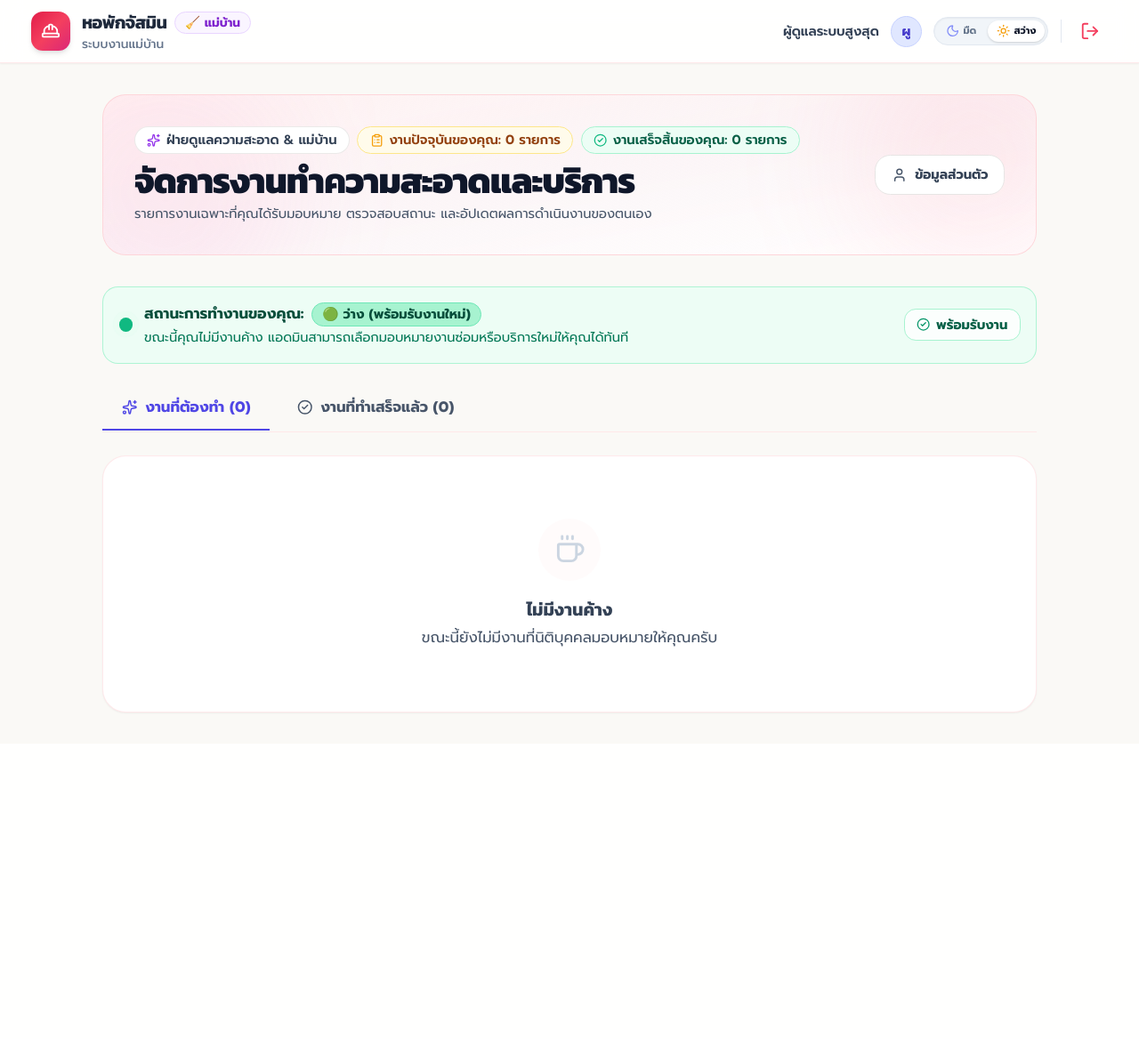
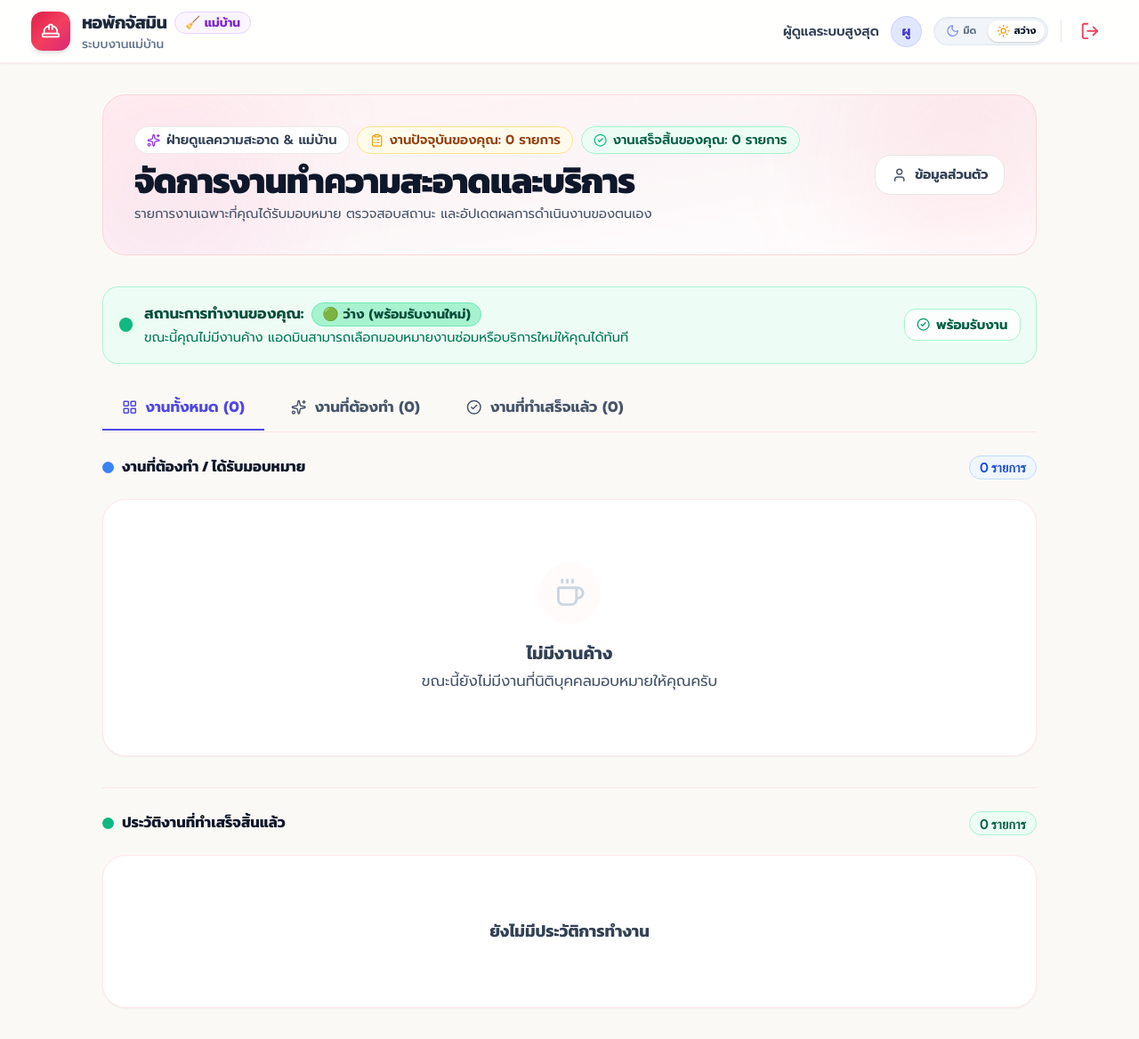
Before and after one commit to Aompat28/jasmin, a PHP site: page /staff_dashboard.php in a window 1280 px wide. Shown: the whole page at 89% size. Before the commit the page ends 802 px from the top, so only its background shows below. Run offline with PHP 8.4, Linux system fonts and the light colour scheme; a user stored in the database is signed in; data comes from the database, SQL or seed files in the repository; some libraries are stand-ins or nearby versions.

Commit message:
Display completed jobs alongside active jobs on staff dashboard for technician and maid

```diff
--- a/staff_dashboard.php
+++ b/staff_dashboard.php
@@ -54,7 +54,10 @@ $initials = strtoupper(mb_substr($staffName, 0, 2, 'UTF-8'));
 
 
 $message = "";
-$activeTab = isset($_GET['tab']) && $_GET['tab'] === 'completed' ? 'completed' : 'active';
+$activeTab = isset($_GET['tab']) ? $_GET['tab'] : 'all';
+if (!in_array($activeTab, ['all', 'active', 'completed'])) {
+    $activeTab = 'all';
+}
 
 
 
@@ -131,7 +134,7 @@ if (isset($_POST['complete_job'])) {
 
             if ($execRes) {
                 $doneTime = date("d/m/Y H:i:s");
-                $activeTab = 'completed';
+                $activeTab = 'all';
 
                 $message = "<div class='alert-box p-4 mb-6 bg-emerald-50 border-l-4 border-emerald-500 text-emerald-800 rounded-r-xl shadow-sm text-sm font-medium flex items-center justify-between gap-3'>
                     <div class='flex items-center gap-2.5'>
@@ -1455,14 +1458,14 @@ function previewCompletionImage(event) {
               <i data-lucide="<?php echo $isMaid ? 'sparkles' : 'wrench'; ?>" class="w-3.5 h-3.5 <?php echo $isMaid ? 'text-purple-600' : 'text-blue-600'; ?>"></i>
               <span><?php echo $deptTitle; ?></span>
             </span>
-            <span class="inline-flex items-center gap-1.5 text-xs font-semibold text-amber-800 bg-amber-50 border border-amber-200 px-3 py-1 rounded-full">
+            <button type="button" onclick="switchTab('active')" class="inline-flex items-center gap-1.5 text-xs font-semibold text-amber-800 bg-amber-50 hover:bg-amber-100 border border-amber-200 px-3 py-1 rounded-full cursor-pointer transition">
               <i data-lucide="clipboard-list" class="w-3.5 h-3.5 text-amber-500"></i>
               <span>งานปัจจุบันของคุณ: <?php echo count($activeJobs); ?> รายการ</span>
-            </span>
-            <span class="inline-flex items-center gap-1.5 text-xs font-semibold text-emerald-800 bg-emerald-50 border border-emerald-200 px-3 py-1 rounded-full">
+            </button>
+            <button type="button" onclick="switchTab('completed')" class="inline-flex items-center gap-1.5 text-xs font-semibold text-emerald-800 bg-emerald-50 hover:bg-emerald-100 border border-emerald-200 px-3 py-1 rounded-full cursor-pointer transition">
               <i data-lucide="check-circle-2" class="w-3.5 h-3.5 text-emerald-500"></i>
               <span>งานเสร็จสิ้นของคุณ: <?php echo count($completedJobs); ?> รายการ</span>
-            </span>
+            </button>
           </div>
           <h1 class="text-2xl sm:text-3xl lg:text-4xl font-display font-extrabold text-slate-900 tracking-tight">
             <?php echo $pageHeading; ?>
@@ -1667,18 +1670,28 @@ function previewCompletionImage(event) {
 
 
 
-    <!-- 🌟 แท็บสลับหน้า (งานปัจจุบัน / ประวัติงานเสร็จ) 🌟 -->
+    <!-- 🌟 แท็บสลับหน้า (งานทั้งหมด / งานปัจจุบัน / ประวัติงานเสร็จ) 🌟 -->
     <div class="mb-6 flex gap-2 border-b border-rose-100/80 pb-px overflow-x-auto hide-scrollbar">
-        <button onclick="switchTab('active')" id="tab-active" class="<?php echo ($activeTab === 'completed' ? 'px-5 py-2.5 text-sm font-bold border-b-2 border-transparent text-slate-500 hover:text-slate-700 flex items-center gap-2 whitespace-nowrap transition' : 'px-5 py-2.5 text-sm font-bold border-b-2 border-indigo-600 text-indigo-600 flex items-center gap-2 whitespace-nowrap transition'); ?>">
+        <button type="button" onclick="switchTab('all')" id="tab-all" class="<?php echo ($activeTab === 'all' ? 'px-5 py-2.5 text-sm font-bold border-b-2 border-indigo-600 text-indigo-600 flex items-center gap-2 whitespace-nowrap transition cursor-pointer' : 'px-5 py-2.5 text-sm font-bold border-b-2 border-transparent text-slate-500 hover:text-slate-700 flex items-center gap-2 whitespace-nowrap transition cursor-pointer'); ?>">
+            <i data-lucide="layout-grid" class="w-4 h-4"></i> งานทั้งหมด (<?php echo count($activeJobs) + count($completedJobs); ?>)
+        </button>
+        <button type="button" onclick="switchTab('active')" id="tab-active" class="<?php echo ($activeTab === 'active' ? 'px-5 py-2.5 text-sm font-bold border-b-2 border-indigo-600 text-indigo-600 flex items-center gap-2 whitespace-nowrap transition cursor-pointer' : 'px-5 py-2.5 text-sm font-bold border-b-2 border-transparent text-slate-500 hover:text-slate-700 flex items-center gap-2 whitespace-nowrap transition cursor-pointer'); ?>">
             <i data-lucide="<?php echo $isMaid ? 'sparkles' : 'hammer'; ?>" class="w-4 h-4"></i> งานที่ต้องทำ (<?php echo count($activeJobs); ?>)
         </button>
-        <button onclick="switchTab('completed')" id="tab-completed" class="<?php echo ($activeTab === 'completed' ? 'px-5 py-2.5 text-sm font-bold border-b-2 border-indigo-600 text-indigo-600 flex items-center gap-2 whitespace-nowrap transition' : 'px-5 py-2.5 text-sm font-bold border-b-2 border-transparent text-slate-500 hover:text-slate-700 flex items-center gap-2 whitespace-nowrap transition'); ?>">
+        <button type="button" onclick="switchTab('completed')" id="tab-completed" class="<?php echo ($activeTab === 'completed' ? 'px-5 py-2.5 text-sm font-bold border-b-2 border-indigo-600 text-indigo-600 flex items-center gap-2 whitespace-nowrap transition cursor-pointer' : 'px-5 py-2.5 text-sm font-bold border-b-2 border-transparent text-slate-500 hover:text-slate-700 flex items-center gap-2 whitespace-nowrap transition cursor-pointer'); ?>">
             <i data-lucide="check-circle-2" class="w-4 h-4"></i> งานที่ทำเสร็จแล้ว (<?php echo count($completedJobs); ?>)
         </button>
     </div>
 
     <!-- ================= แท็บ 1: งานที่ได้รับมอบหมาย ================= -->
     <div id="content-active" class="space-y-4 <?php echo ($activeTab === 'completed' ? 'hidden' : ''); ?>">
+        <div class="flex items-center justify-between gap-2 pb-1">
+            <div class="flex items-center gap-2">
+                <span class="w-3 h-3 rounded-full bg-blue-500 shadow-2xs"></span>
+                <h2 class="text-sm sm:text-base font-bold text-slate-900 font-display">งานที่ต้องทำ / ได้รับมอบหมาย</h2>
+            </div>
+            <span class="text-xs font-bold text-blue-700 bg-blue-50 border border-blue-200 px-2.5 py-0.5 rounded-full font-mono"><?php echo count($activeJobs); ?> รายการ</span>
+        </div>
 
 
 
@@ -2225,7 +2238,14 @@ function previewCompletionImage(event) {
 
 
 
-    <div id="content-completed" class="space-y-4 <?php echo ($activeTab === "completed" ? "" : "hidden"); ?>">
+    <div id="content-completed" class="space-y-4 mt-8 pt-6 border-t border-rose-100/90 <?php echo ($activeTab === 'active' ? 'hidden' : ''); ?>">
+        <div class="flex items-center justify-between gap-2 pb-1">
+            <div class="flex items-center gap-2">
+                <span class="w-3 h-3 rounded-full bg-emerald-500 shadow-2xs"></span>
+                <h2 class="text-sm sm:text-base font-bold text-slate-900 font-display">ประวัติงานที่ทำเสร็จสิ้นแล้ว</h2>
+            </div>
+            <span class="text-xs font-bold text-emerald-800 bg-emerald-50 border border-emerald-200 px-2.5 py-0.5 rounded-full font-mono"><?php echo count($completedJobs); ?> รายการ</span>
+        </div>
 
 
 
@@ -3765,52 +3785,43 @@ function previewCompletionImage(event) {
 
 
     function switchTab(tabId) {
-
-
-
-        document.getElementById('content-active').classList.add('hidden');
-
-
-
-        document.getElementById('content-completed').classList.add('hidden');
-
-
-
-        document.getElementById('content-' + tabId).classList.remove('hidden');
-
-
-
-
-
-
-
-        // Reset styling
-
-
-
-        document.getElementById('tab-active').className = "px-5 py-2.5 text-sm font-bold border-b-2 border-transparent text-slate-500 hover:text-slate-700 flex items-center gap-2 whitespace-nowrap transition";
-
-
-
-        document.getElementById('tab-completed').className = "px-5 py-2.5 text-sm font-bold border-b-2 border-transparent text-slate-500 hover:text-slate-700 flex items-center gap-2 whitespace-nowrap transition";
-
-
-
-
-
-
-
-        // Active styling
-
-
-
-        const activeClass = "px-5 py-2.5 text-sm font-bold border-b-2 border-indigo-600 text-indigo-600 flex items-center gap-2 whitespace-nowrap transition";
-        document.getElementById('tab-' + tabId).className = activeClass;
+        const secActive = document.getElementById('content-active');
+        const secCompleted = document.getElementById('content-completed');
+        const tabAll = document.getElementById('tab-all');
+        const tabActive = document.getElementById('tab-active');
+        const tabCompleted = document.getElementById('tab-completed');
+
+        const inactiveClass = "px-5 py-2.5 text-sm font-bold border-b-2 border-transparent text-slate-500 hover:text-slate-700 flex items-center gap-2 whitespace-nowrap transition cursor-pointer";
+        const activeClass = "px-5 py-2.5 text-sm font-bold border-b-2 border-indigo-600 text-indigo-600 flex items-center gap-2 whitespace-nowrap transition cursor-pointer";
+
+        if (tabAll) tabAll.className = inactiveClass;
+        if (tabActive) tabActive.className = inactiveClass;
+        if (tabCompleted) tabCompleted.className = inactiveClass;
+
+        if (tabId === 'active') {
+            if (secActive) secActive.classList.remove('hidden');
+            if (secCompleted) secCompleted.classList.add('hidden');
+            if (tabActive) tabActive.className = activeClass;
+        } else if (tabId === 'completed') {
+            if (secActive) secActive.classList.add('hidden');
+            if (secCompleted) secCompleted.classList.remove('hidden');
+            if (tabCompleted) tabCompleted.className = activeClass;
+        } else {
+            tabId = 'all';
+            if (secActive) secActive.classList.remove('hidden');
+            if (secCompleted) secCompleted.classList.remove('hidden');
+            if (tabAll) tabAll.className = activeClass;
+        }
+
         try {
             const currentUrl = new URL(window.location.href);
             currentUrl.searchParams.set('tab', tabId);
             window.history.replaceState({}, '', currentUrl);
         } catch(e) {}
+
+        if (typeof lucide !== 'undefined') {
+            lucide.createIcons();
+        }
     }
 
 
```
